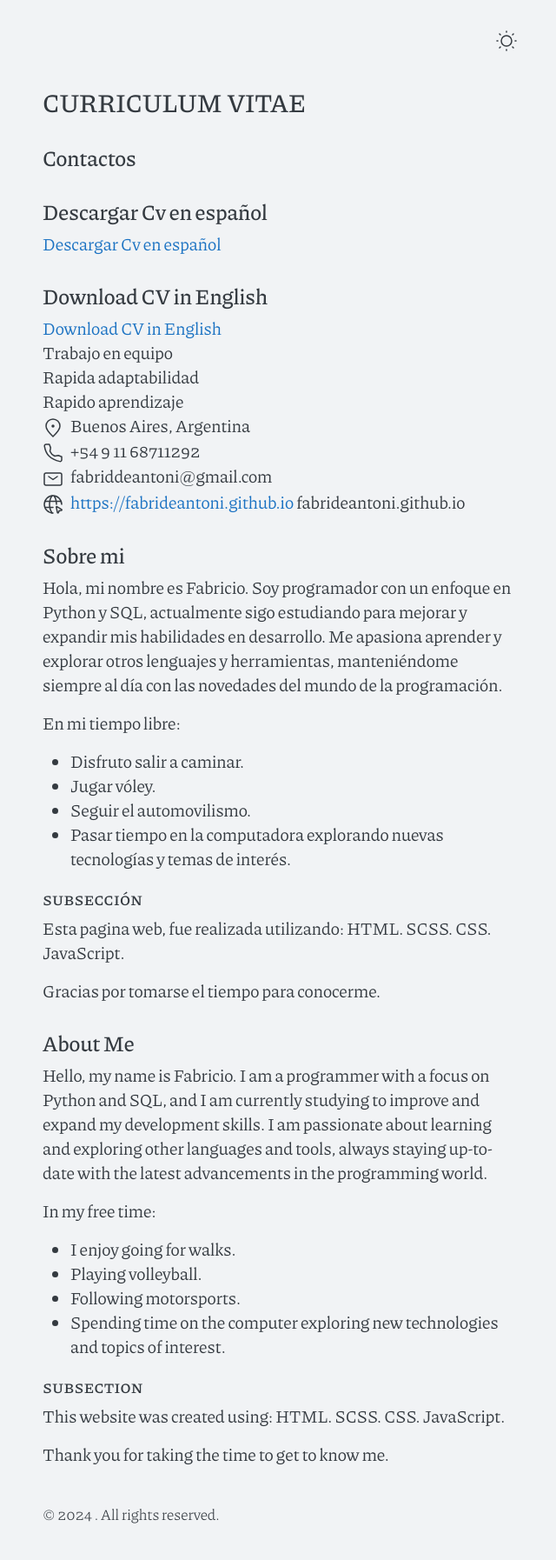
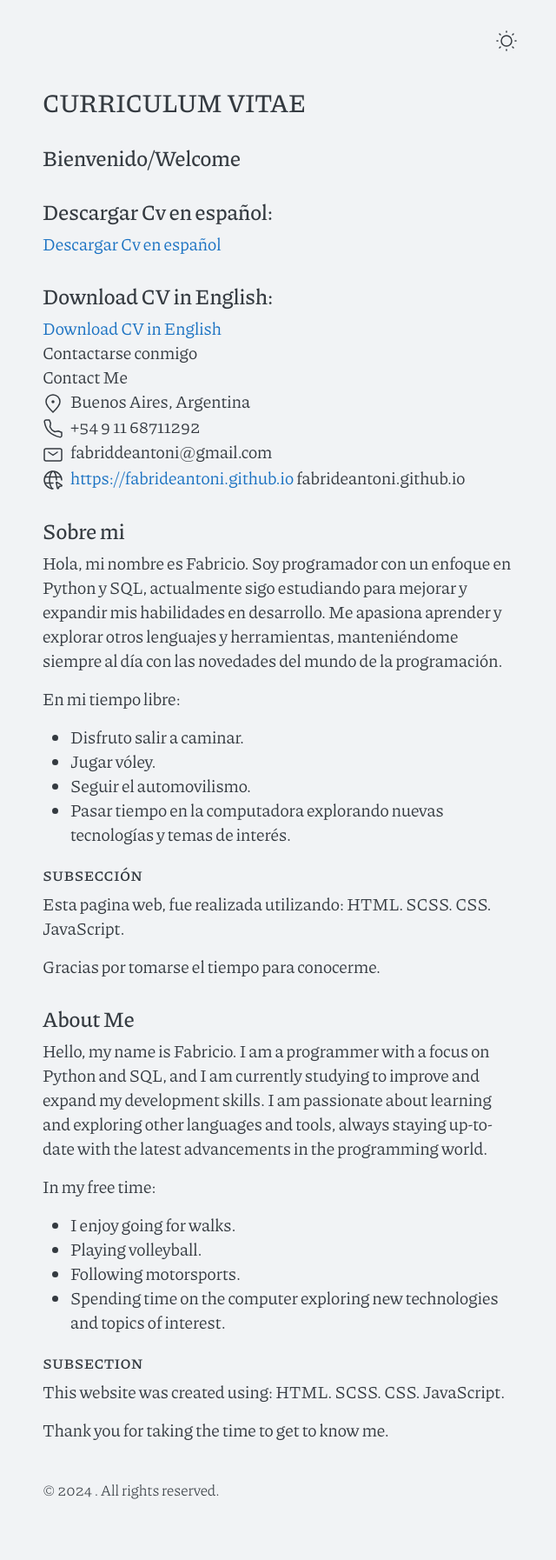
Before and after one commit to fabrideantoni/fabrideantoni.github.io, a Jekyll site: the page built from cv.md, in a window 1280 px wide. Shown: the whole page at 87% size, without its empty margins (318-958 px from the left). Built offline with Jekyll 4.4.1, drawn with Linux system fonts in a browser that asks for light colours; after the commit the page ends 1766 px from its top, so only the background shows below that.

Commit message:
Update contact.html

```diff
--- a/_includes/contact.html
+++ b/_includes/contact.html
@@ -1,17 +1,16 @@
 <div class="contact">
-  <h2>Contactos</h2>
+  <h2>Bienvenido/Welcome</h2>
 
-  <h2>Descargar Cv en español</h2>
+  <h2>Descargar Cv en español:</h2>
   <a href="Mi_CV.pdf" download="Mi_CV">Descargar Cv en español</a>
-  <h2>Download CV in English</h2>
+  <h2>Download CV in English:</h2>
   <a href="Mi_CV.pdf" download="Mi_CV">Download CV in English</a>
-     <div class="espaciado-vertical"></div>
-     <div class="espaciado-vertical"></div>
+     <div class="espaciado-vertical"> </div>
+     <div class="espaciado-vertical"> </div>
   <ul>
-    <li>Trabajo en equipo</li>
-    <li>Rapida adaptabilidad</li>
-    <li>Rapido aprendizaje</li>
-    <div class="espaciado-vertical"></div>
+    <li>Contactarse conmigo</li>
+    <li>Contact Me</li>
+    <div class="espaciado-vertical"> </div>
     <li><span class="li-icon">{% include svg/pin-alt.svg %}</span><span>{{ site.address }}</span> Buenos Aires, Argentina</li>
     <li><span class="li-icon">{% include svg/phone.svg %}</span><span>{{ site.phone }}</span> +54 9 11 68711292</li>
     <li><span class="li-icon">{% include svg/mail.svg %}</span><a href="mailto:{{ site.author.email }}">{{ site.author.email }}</a> fabriddeantoni@gmail.com</li>
```
